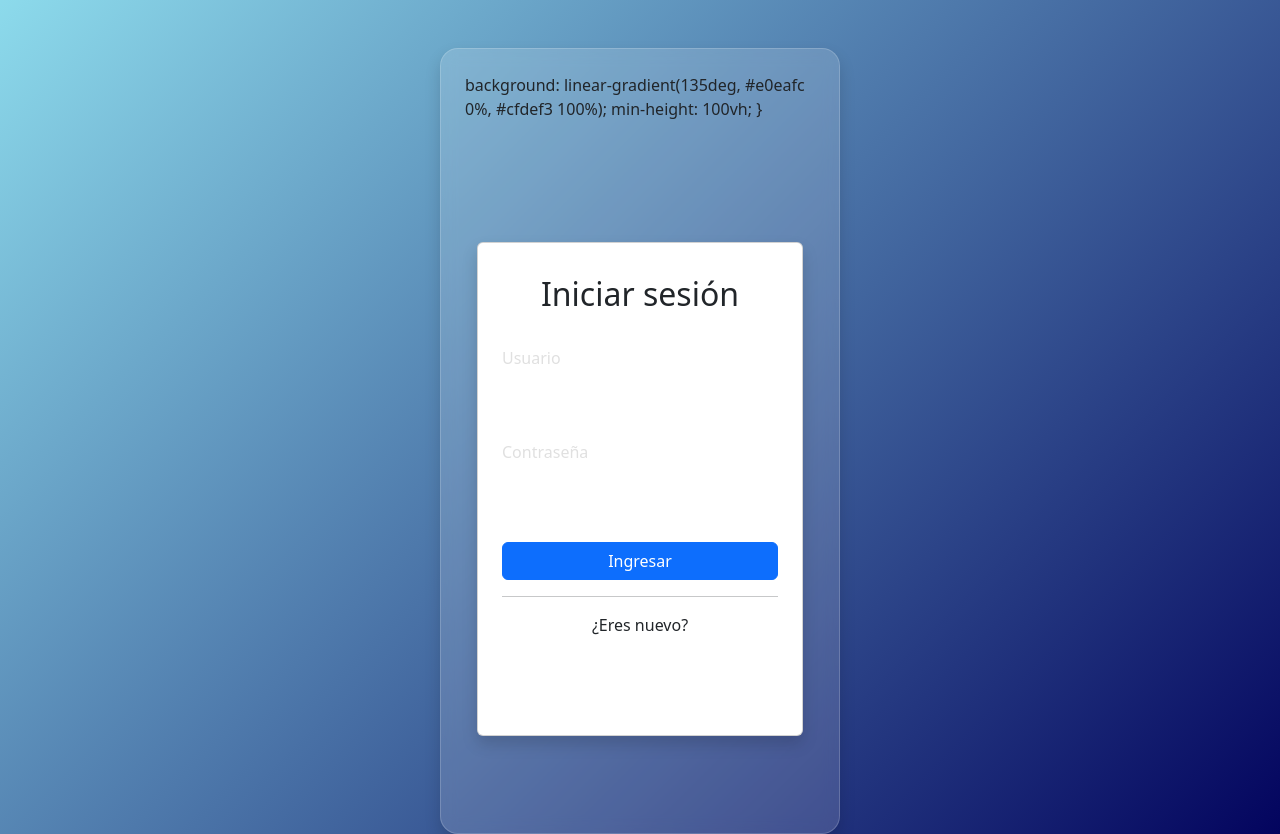
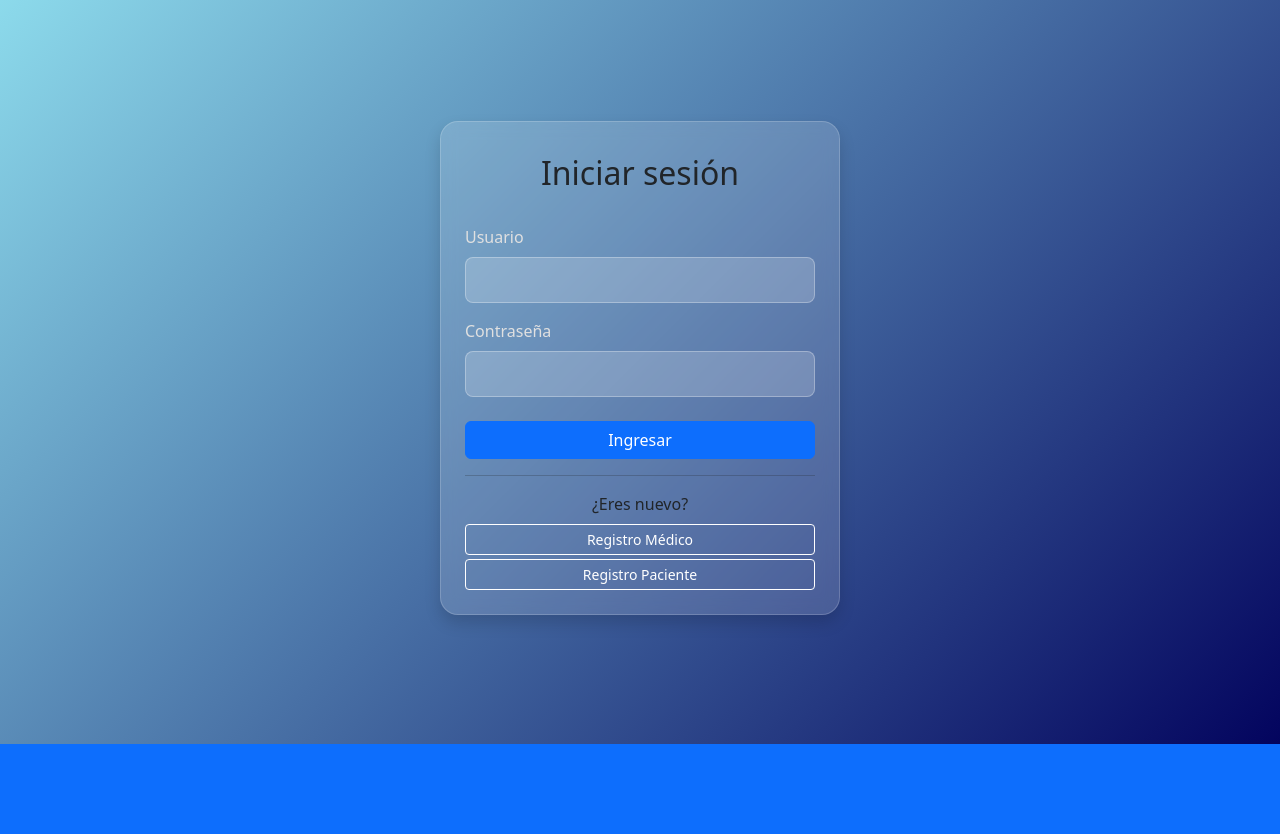
Before and after one commit to Eliasovalle22/eps_salud, a Django app: page /login/ in a window 1280 px wide. Shown: the part 56-890 px from the top of the page. After the commit the page ends 800 px from the top, so only its background shows below. Run offline with Django 5.2, Linux system fonts and the light colour scheme.

Commit message:
commit 6
se arreglo el login, tenia un css mas attached

```diff
--- a/core/templates/core/login.html
+++ b/core/templates/core/login.html
@@ -3,14 +3,6 @@
 
 <div class="container mt-5 d-flex justify-content-center align-items-center" style="min-height: 80vh;">
   <div class="card login-card shadow p-4" style="width: 100%; max-width: 400px;">
-
-    background: linear-gradient(135deg, #e0eafc 0%, #cfdef3 100%);
-    min-height: 100vh;
-  }
-</style>
-<div class="container mt-5 d-flex justify-content-center align-items-center" style="min-height: 80vh;">
-  <div class="card shadow p-4" style="width: 100%; max-width: 400px;">
-
     <div class="text-center mb-4">
       <i class="bi bi-person-circle" style="font-size: 3rem; color: #0d6efd;"></i>
       <h2 class="mt-2">Iniciar sesión</h2>
```
